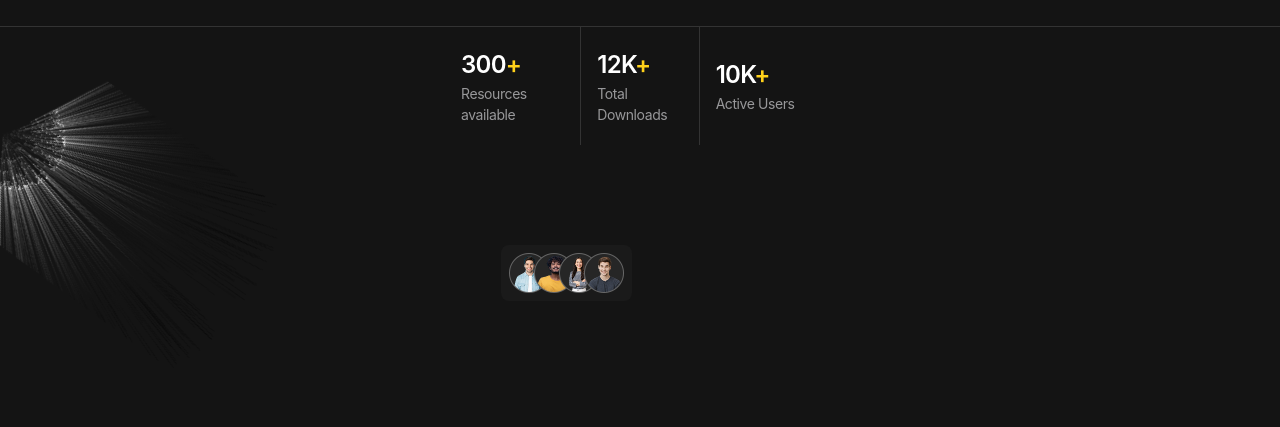
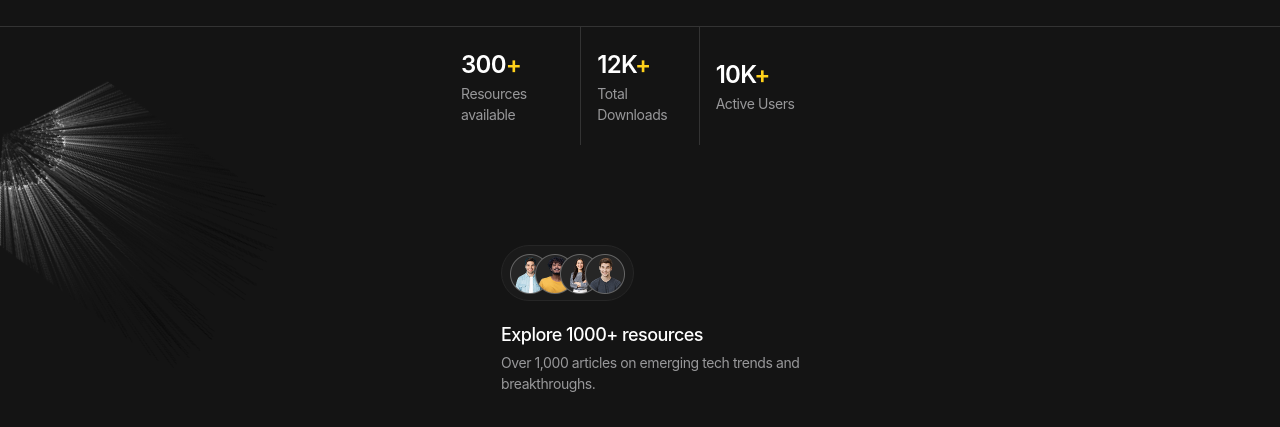
Before and after one commit to sakadziartem7-wq/future-tech, a website: page src/index.html in a window 1280 px wide. Shown: the part 373-800 px from the top of the page. Drawn offline with nearby package versions, Linux system fonts and the light colour scheme; files that its build step writes are made by us from their sources.

Commit message:
Initial commit

```diff
--- a/src/index.html
+++ b/src/index.html
@@ -48,8 +48,10 @@
     <div class="hero__hr"></div>
     <div class="container hero__container">
         <div class="hero__top">
+
             <div class="hero__main">
                 <p class="hero__sabtext">Your Journey to Tomorrow Begins Here</p>
+
                 <div class="hero__content">
                     <h1 class="hero__title">Explore the Frontiers of Artificial Intelligence</h1>
                     <p class="hero__text">
@@ -57,6 +59,7 @@
                         where machines think, learn, and reshape the future.
                     </p>
                 </div>
+
                 <ul class="hero__list">
                     <li class="hero__item">
                         <p class="hero__value">300<span class="hero__plus">+</span></p>
@@ -72,15 +75,21 @@
                     </li>
                 </ul>
             </div>
-                    <img src="assets/images/hero/Abstract Design.png" class="hero__abstract" alt="">
+
+            <div class="hero__side">
+                <img src="assets/images/hero/abstract design.png" class="hero__abstract" alt="">
+
                 <div class="hero__resources">
                     <div class="hero__avatars">
                         <img src="assets/images/hero/avatar-1.png" class="hero__img" alt="">
-                        <img src="assets/images/hero/avatar-2.png" class="hero__img " alt="">
+                        <img src="assets/images/hero/avatar-2.png" class="hero__img" alt="">
                         <img src="assets/images/hero/avatar-3.png" class="hero__img" alt="">
                         <img src="assets/images/hero/avatar-4.png" class="hero__img" alt="">
+                    </div>
+                </div>
 
-                    </div>
+                <h2 class="hero__sab-title">Explore 1000+ resources</h2>
+                <p class="hero__sab-text">Over 1,000 articles on emerging tech trends and breakthroughs.</p>
             </div>
 
         </div>
--- a/src/scss/sections/hero.scss
+++ b/src/scss/sections/hero.scss
@@ -12,6 +12,13 @@
         width: 100%;
         height: 1px;
         background-color: $dark-20;
+    }
+
+    &__top {
+         @media (min-width: $laptop) {
+            display: flex;
+            flex-direction: row;
+    }
     }
 
     &__sabtext {
@@ -102,13 +109,18 @@
         color: $grey-60 ;
     }
 
+    &__side {
+        padding-left: 40px;
+        padding-top: 100px;
+        box-sizing: border-box;
+    }
+
     &__resources {
         background: $dark-10;
-        border-radius: 8px;
+        border-radius: 100px;
+        border: 1px solid $dark-15;
         width: fit-content;
         height: 56px;
-        margin-top: 100px;
-        margin-left: 40px;
     }
 
     &__avatars {
@@ -136,4 +148,27 @@
             margin-left: -15px;
           }
     }
+
+    &__sab-title {
+        color:$white ;
+        font-family: $inter;
+        margin-top: 20px;
+        font-size: 18px;
+        font-style: normal;
+        font-weight: 500;
+        line-height: 150%;
+        letter-spacing: -0.54px;
+    }
+
+    &__sab-text {
+        margin-top: 4px;
+        font-family: $inter;
+        color: $grey-60;
+        font-size: 14px;
+        font-style: normal;
+        font-weight: 400;
+        line-height: 150%;
+        letter-spacing: -0.42px;
+
+    }
 }
```
Also changed, not shown: README.md. Lines whose indentation alone changed are shown as unchanged.
